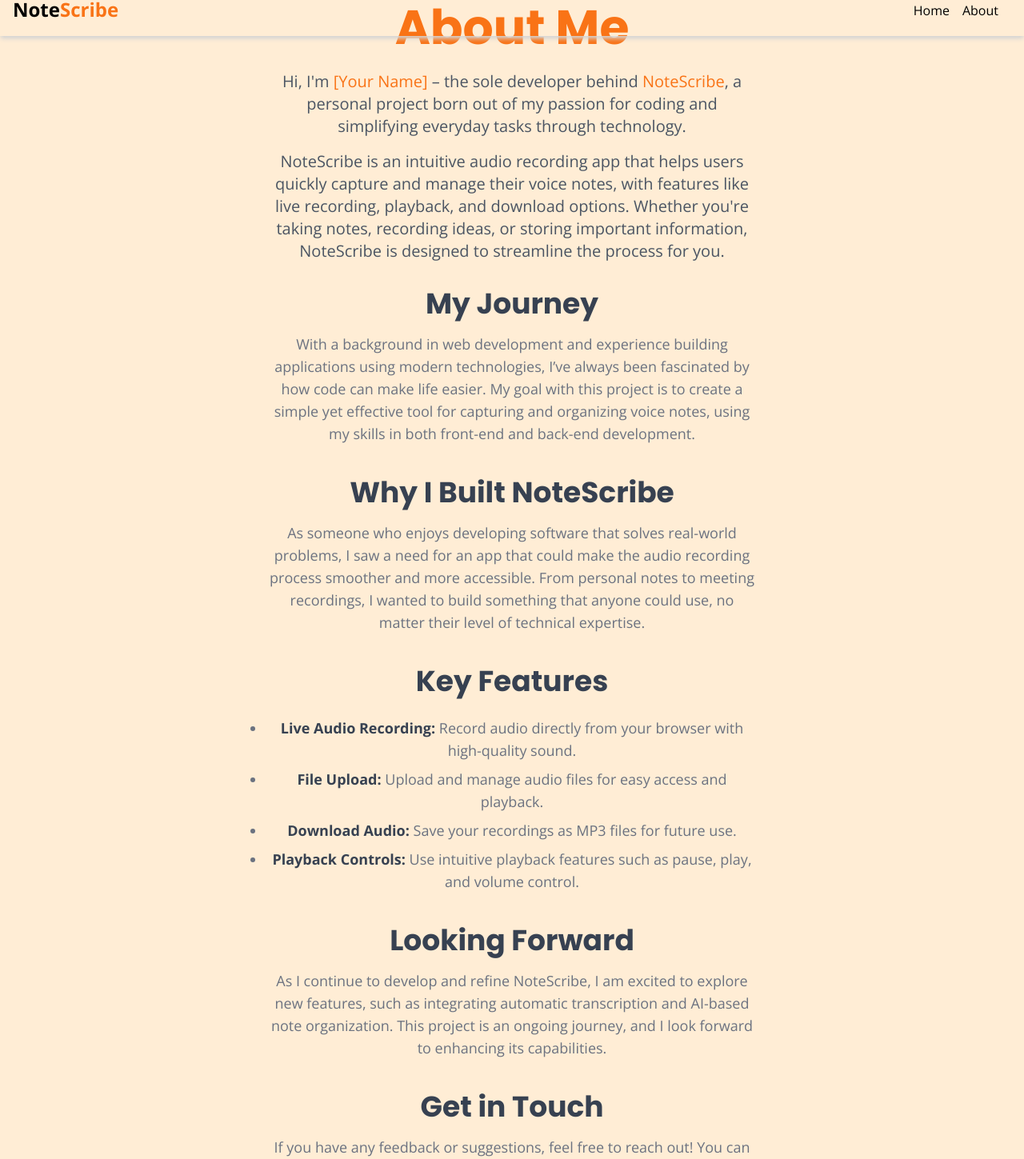
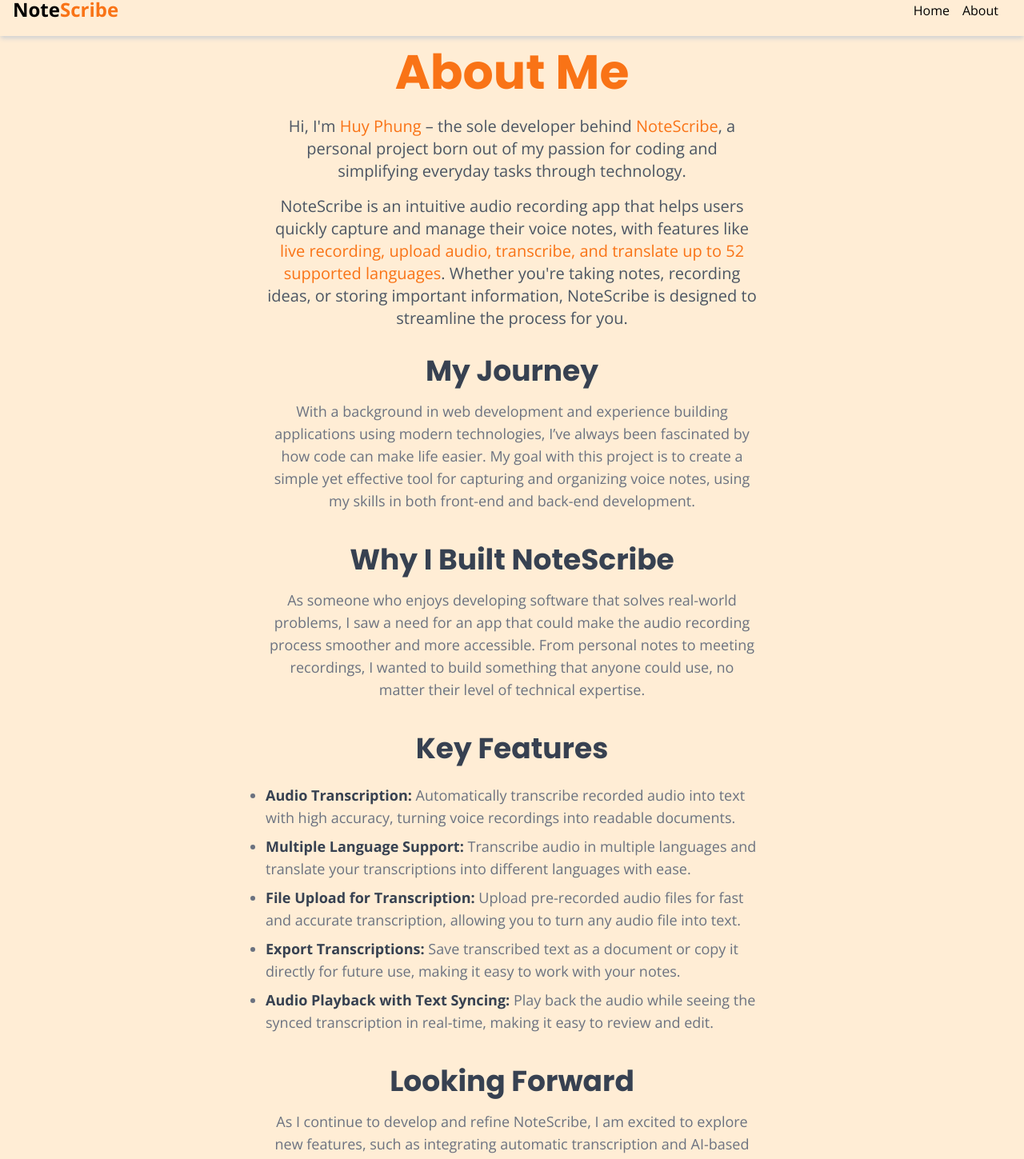
Before and after one commit to hphng/NoteScribe, a React (Vite) app: page /about in a window 1280 px wide. Shown: the part 20-1469 px from the top of the page at 80% size. Built offline with nearby package versions, Linux system fonts and the light colour scheme.

Commit message:
change about me page

```diff
--- a/src/components/Footer.jsx
+++ b/src/components/Footer.jsx
@@ -20,7 +20,7 @@
             <a href="/about" className="text-gray-400 hover:text-orange-500">
               About Me
             </a>
-            <a href="mailto:[YourEmail@example.com]" className="text-gray-400 hover:text-orange-500">
+            <a href="mailto:huyphung3103@gmail.com" className="text-gray-400 hover:text-orange-500">
               Contact
             </a>
             <a href="/privacy" className="text-gray-400 hover:text-orange-500">
--- a/src/pages/About.jsx
+++ b/src/pages/About.jsx
@@ -2,50 +2,64 @@
 
 const About = () => {
   return (
-    <div className="min-h-screen flex flex-col items-center justify-center p-6">
+    <div className="min-h-screen flex flex-col items-center justify-center p-6 mt-14">
       <h1 className="text-6xl font-bold text-orange-500 pb-6">About Me</h1>
       <div className="w-full md:w-2/3 lg:w-1/2 text-center">
         <p className="text-xl text-gray-600 mb-4">
-          Hi, I'm <span className="text-orange-500">[Your Name]</span> – the sole developer behind <span className="text-orange-500">NoteScribe</span>, a personal project born out of my passion for coding and simplifying everyday tasks through technology.
+          Hi, I'm <span className="text-orange-500">Huy Phung</span> – the sole developer behind <span className="text-orange-500">NoteScribe</span>
+          , a personal project born out of my passion for coding and simplifying everyday tasks through technology.
         </p>
         <p className="text-xl text-gray-600 mb-4">
-          NoteScribe is an intuitive audio recording app that helps users quickly capture and manage their voice notes, with features like live recording, playback, and download options. Whether you're taking notes, recording ideas, or storing important information, NoteScribe is designed to streamline the process for you.
+          NoteScribe is an intuitive audio recording app that helps users quickly capture and manage their voice notes,
+          with features like <span className='text-orange-500'>live recording, upload audio, transcribe, and translate up to 52 supported languages</span>.
+          Whether you're taking notes, recording ideas, or storing important information, NoteScribe is designed to streamline the process for you.
         </p>
 
         <h2 className="text-4xl font-bold text-gray-700 py-4">My Journey</h2>
         <p className="text-lg text-gray-500 mb-6">
-          With a background in web development and experience building applications using modern technologies, I’ve always been fascinated by how code can make life easier. My goal with this project is to create a simple yet effective tool for capturing and organizing voice notes, using my skills in both front-end and back-end development.
+          With a background in web development and experience building applications using modern technologies,
+          I’ve always been fascinated by how code can make life easier. My goal with this project is to create a simple yet
+          effective tool for capturing and organizing voice notes, using my skills in both front-end and back-end development.
         </p>
 
         <h2 className="text-4xl font-bold text-gray-700 py-4">Why I Built NoteScribe</h2>
         <p className="text-lg text-gray-500 mb-6">
-          As someone who enjoys developing software that solves real-world problems, I saw a need for an app that could make the audio recording process smoother and more accessible. From personal notes to meeting recordings, I wanted to build something that anyone could use, no matter their level of technical expertise.
+          As someone who enjoys developing software that solves real-world problems, I saw a need for an app that could make
+          the audio recording process smoother and more accessible. From personal notes to meeting recordings, I wanted to build
+          something that anyone could use, no matter their level of technical expertise.
         </p>
 
         <h2 className="text-4xl font-bold text-gray-700 py-4">Key Features</h2>
-        <ul className="list-disc text-lg text-gray-500 mb-6">
+        <ul className="list-disc text-lg text-gray-500 mb-6 text-left">
           <li className="my-2">
-            <span className="font-bold text-gray-700">Live Audio Recording:</span> Record audio directly from your browser with high-quality sound.
+            <span className="font-bold text-gray-700">Audio Transcription:</span> Automatically transcribe recorded audio into text with high accuracy, turning voice recordings into readable documents.
           </li>
           <li className="my-2">
-            <span className="font-bold text-gray-700">File Upload:</span> Upload and manage audio files for easy access and playback.
+            <span className="font-bold text-gray-700">Multiple Language Support:</span> Transcribe audio in multiple languages and translate your transcriptions into different languages with ease.
           </li>
           <li className="my-2">
-            <span className="font-bold text-gray-700">Download Audio:</span> Save your recordings as MP3 files for future use.
+            <span className="font-bold text-gray-700">File Upload for Transcription:</span> Upload pre-recorded audio files for fast and accurate transcription, allowing you to turn any audio file into text.
           </li>
           <li className="my-2">
-            <span className="font-bold text-gray-700">Playback Controls:</span> Use intuitive playback features such as pause, play, and volume control.
+            <span className="font-bold text-gray-700">Export Transcriptions:</span> Save transcribed text as a document or copy it directly for future use, making it easy to work with your notes.
+          </li>
+          <li className="my-2">
+            <span className="font-bold text-gray-700">Audio Playback with Text Syncing:</span> Play back the audio while seeing the synced transcription in real-time, making it easy to review and edit.
           </li>
         </ul>
 
+
         <h2 className="text-4xl font-bold text-gray-700 py-4">Looking Forward</h2>
         <p className="text-lg text-gray-500 mb-6">
-          As I continue to develop and refine NoteScribe, I am excited to explore new features, such as integrating automatic transcription and AI-based note organization. This project is an ongoing journey, and I look forward to enhancing its capabilities.
+          As I continue to develop and refine NoteScribe, I am excited to explore new features, such as integrating automatic
+          transcription and AI-based note organization. This project is an ongoing journey, and I look forward to enhancing its
+          capabilities.
         </p>
 
         <h2 className="text-4xl font-bold text-gray-700 py-4">Get in Touch</h2>
         <p className="text-lg text-gray-500 mb-6">
-          If you have any feedback or suggestions, feel free to reach out! You can contact me at <a href="mailto:[YourEmail@example.com]" className="text-orange-500">[YourEmail@example.com]</a>.
+          If you have any feedback or suggestions, feel free to reach out! You can contact me
+          at <a href="mailto:[YourEmail@example.com]" className="text-orange-500">huyphung3103@gmail.com</a>.
         </p>
       </div>
     </div>
```
